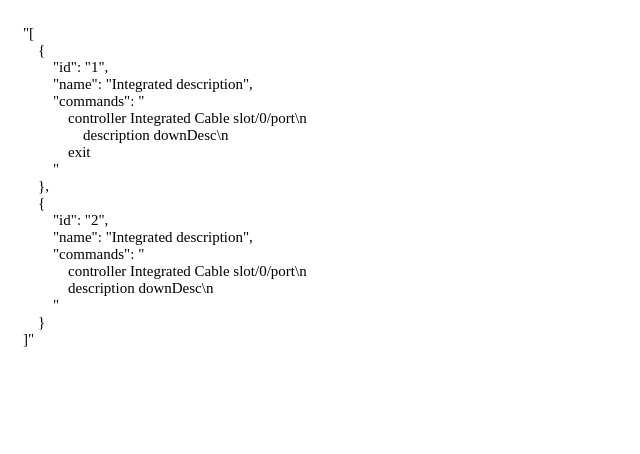
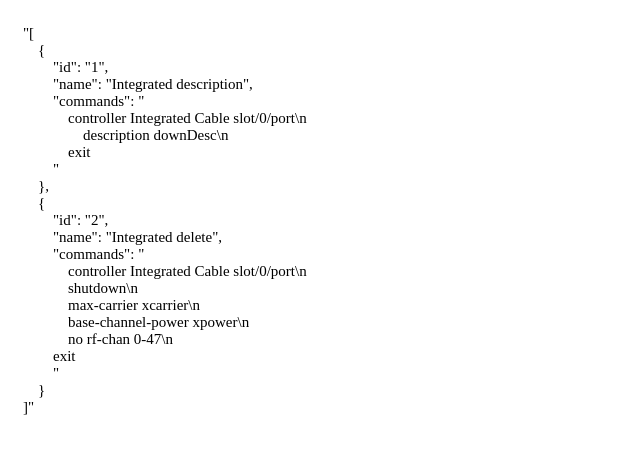
Before and after one commit to dnyvelasquez/MyAPIs, a plain HTML site: page cbr8-integrated.html in a window 1280 px wide. Shown: the whole page, without its empty margins (0-640 px from the left). Drawn offline with Linux system fonts and the light colour scheme.

Commit message:
Integrated delete

```diff
--- a/cbr8-integrated.html
+++ b/cbr8-integrated.html
@@ -20,10 +20,14 @@
         },
         {
             "id": "2",
-            "name": "Integrated description",
+            "name": "Integrated delete",
             "commands": "
                 controller Integrated Cable slot/0/port\n
-                description downDesc\n
+                shutdown\n
+                max-carrier xcarrier\n
+                base-channel-power xpower\n
+                no rf-chan 0-47\n
+            exit
             "
         }
     ]"
```
